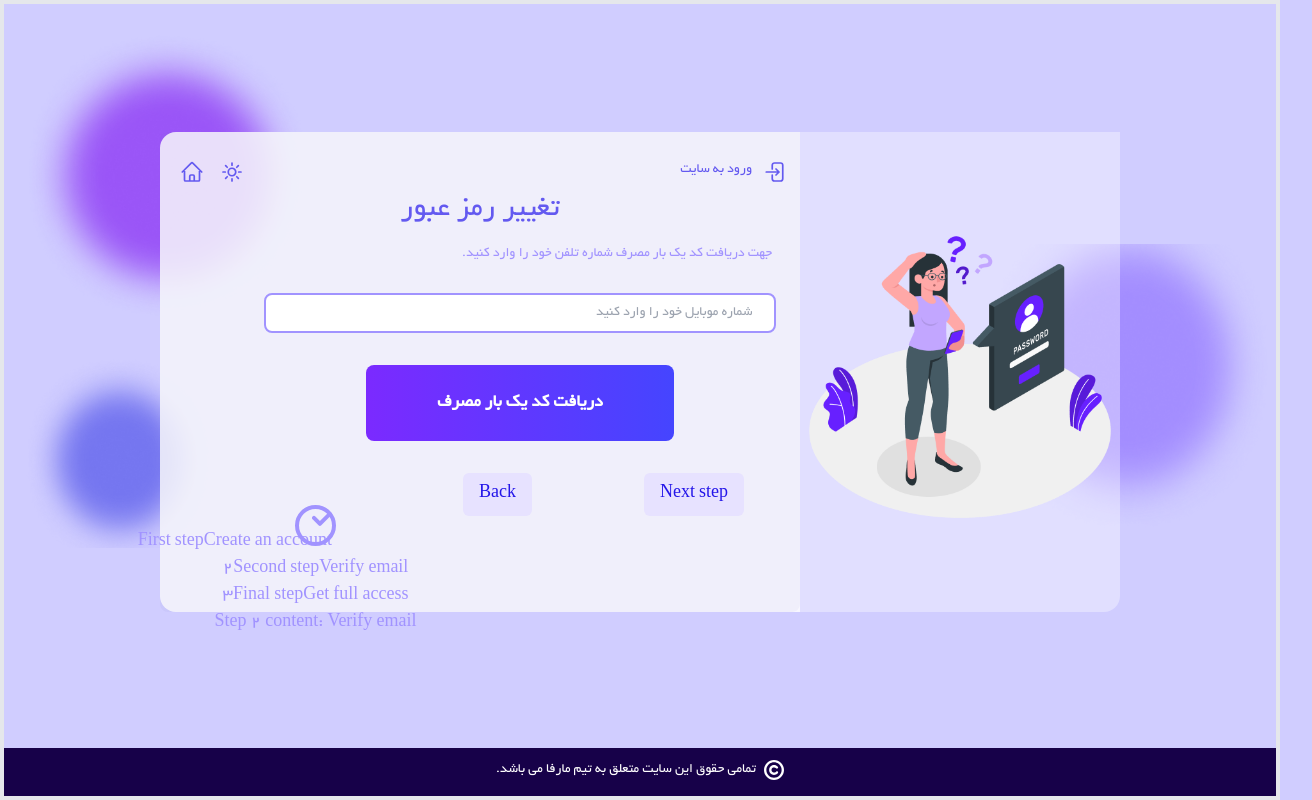
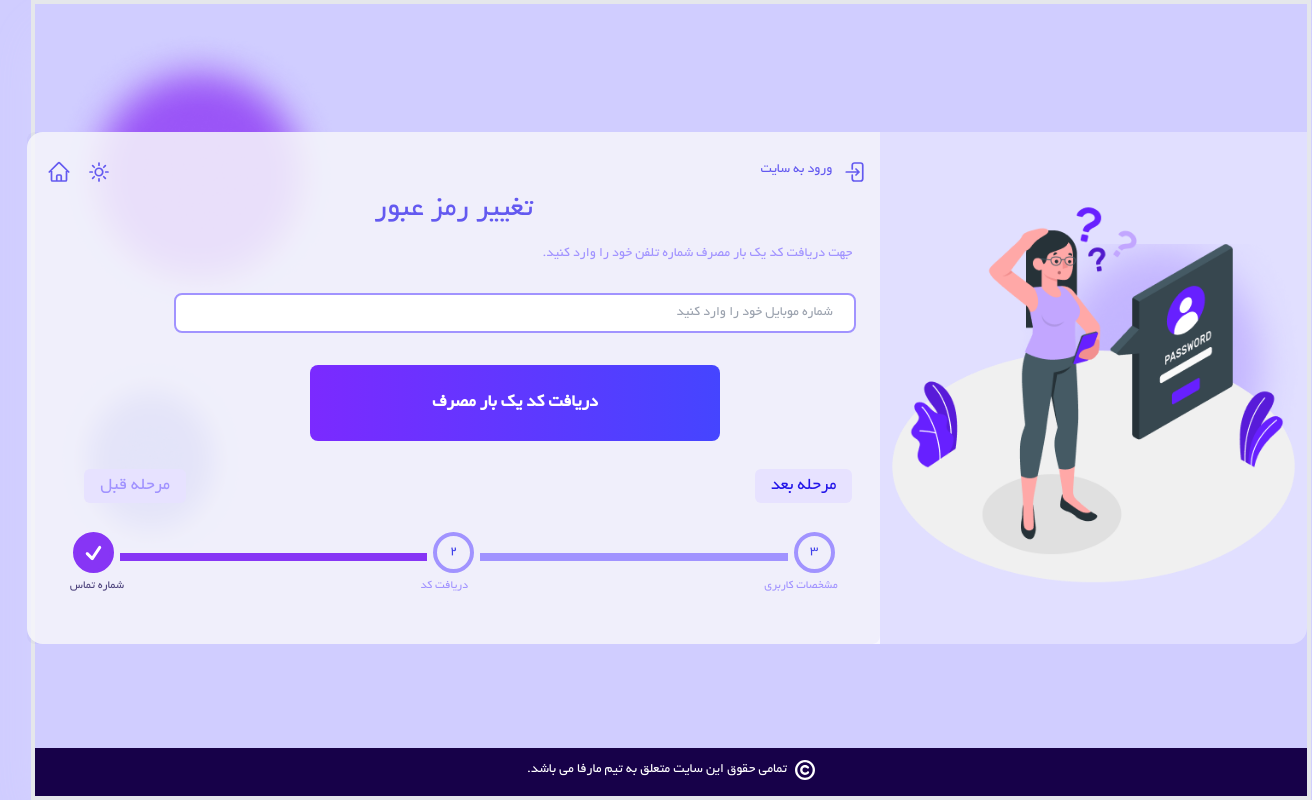
Before and after one commit to academy-react-winder402/New-Marfa, a React (Vite) app: page /auth/forget in a window 1280 px wide. Shown: the whole page, 1312 px wide, since content can reach past the window. Built offline with nearby package versions, Linux system fonts and the light colour scheme.

Commit message:
continue stepper level

```diff
--- a/index.html
+++ b/index.html
@@ -2,9 +2,9 @@
 <html lang="en" dir="rtl" >
   <head>
     <meta charset="UTF-8" />
-    <link rel="icon" type="image/svg+xml" href="/vite.svg" />
+    <link rel="icon" type="image/svg+xml" href="./src/assets/image/Logo/LogoTitle.png" />
     <meta name="viewport" content="width=device-width, initial-scale=1.0" />
-    <title>Vite + React</title>
+    <title>MARFA Tak Tik</title>
   </head>
   <body class="max-w-[1920px] mx-auto bg-bluec">
     <div id="root"></div>
--- a/src/component/RegisterComponent/FirstSection.jsx
+++ b/src/component/RegisterComponent/FirstSection.jsx
@@ -1,7 +1,8 @@
 import { Formik , Field , Form  } from "formik";
 import { Link } from "react-router-dom";
 import { useState } from 'react';
-import { Stepper, Button, Group } from '@mantine/core';
+// import { Stepper, Button, Group } from '@mantine/core';
+import './StyleStepper.css'
 const FirstSection = () => {
     const handleSubmit = () =>{
         return(
@@ -13,39 +14,39 @@ const FirstSection = () => {
 
 //  steper function
 
-    const steper = () => {
-        const [active, setActive] = useState(1);
-        const nextStep = () => setActive((current) => (current < 3 ? current + 1 : current));
-        const prevStep = () => setActive((current) => (current > 0 ? current - 1 : current));
+    // const steper = () => {
+    //     const [active, setActive] = useState(1);
+    //     const nextStep = () => setActive((current) => (current < 3 ? current + 1 : current));
+    //     const prevStep = () => setActive((current) => (current > 0 ? current - 1 : current));
 
-        return (
-            <>
-             <Group justify="center" mt="xl" className=" w-[80%] md:w-[90%] text-center text-[16px]
-             md:text-[18px] mt-8 mr-7 pb-8 text-[#A193FF] text-nowrap  ">
-                <Button onClick={nextStep} className="text-[#2416E9] bg-[#E7E2FF] py-2 px-4 rounded-md ml-28">Next step</Button>
-                <Button variant="default" onClick={prevStep} className="text-[#2416E9] bg-[#E7E2FF] py-2 px-4 rounded-md">Back</Button>
+    //     return (
+    //         <>
+    //          <Group justify="center" mt="xl" className=" w-[80%] md:w-[90%] text-center text-[16px]
+    //          md:text-[18px] mt-8 mr-7 pb-8 text-[#A193FF] text-nowrap  ">
+    //             <Button onClick={nextStep} className="text-[#2416E9] bg-[#E7E2FF] py-2 px-4 rounded-md ml-28">Next step</Button>
+    //             <Button variant="default" onClick={prevStep} className="text-[#2416E9] bg-[#E7E2FF] py-2 px-4 rounded-md">Back</Button>
 
-            </Group>
-            <Stepper active={active} onStepClick={setActive} className="flex flex-col w-[80%] md:w-[90%]
-            text-center text-[16px] md:text-[18px] mt-8 mr-7 pb-8 text-[#A193FF] text-nowrap  ">
-                <Stepper.Step label="First step" description="Create an account" className="border-4 w-[41px] h-[41px] rounded-full border-[#A193FF]">
-                Step 1 content: Create an account
-                </Stepper.Step>
-                <Stepper.Step label="Second step" description="Verify email">
-                Step 2 content: Verify email
-                </Stepper.Step>
-                <Stepper.Step label="Final step" description="Get full access">
-                Step 3 content: Get full access
-                </Stepper.Step>
-                <Stepper.Completed>
-                Completed, click back button to get to previous step
-                </Stepper.Completed>
-            </Stepper>
+    //         </Group>
+    //         <Stepper active={active} onStepClick={setActive} className="flex flex-col w-[80%] md:w-[90%]
+    //         text-center text-[16px] md:text-[18px] mt-8 mr-7 pb-8 text-[#A193FF] text-nowrap  ">
+    //             <Stepper.Step label="First step" description="Create an account" className="border-4 w-[41px] h-[41px] rounded-full border-[#A193FF]">
+    //             Step 1 content: Create an account
+    //             </Stepper.Step>
+    //             <Stepper.Step label="Second step" description="Verify email">
+    //             Step 2 content: Verify email
+    //             </Stepper.Step>
+    //             <Stepper.Step label="Final step" description="Get full access">
+    //             Step 3 content: Get full access
+    //             </Stepper.Step>
+    //             <Stepper.Completed>
+    //             Completed, click back button to get to previous step
+    //             </Stepper.Completed>
+    //         </Stepper>
 
 
-            </>
-        );
-    }
+    //         </>
+    //     );
+    // }
     return (
 
         <div className="w-full">
@@ -65,28 +66,32 @@ const FirstSection = () => {
                 </div>
             </Form>
         </Formik>
-        {/* <div className="flex flex-row justify-between w-[80%] md:w-[90%] text-center text-[16px] md:text-[18px] mt-8 mr-7 pb-8 text-[#A193FF] text-nowrap  ">
+        <div className="flex flex-row justify-between w-[80%] md:w-[90%] text-center text-[16px] md:text-[18px] mt-8 mr-7 pb-8 text-[#A193FF] text-nowrap  ">
 
              <div> <Link className="text-[#2416E9] bg-[#E7E2FF] py-2 px-4 rounded-md" to='/register'> مرحله بعد </Link></div>
              <div> <Link className="text-[#A193FF] bg-[#E7E2FF] py-2 px-4 rounded-md" to='/register'>مرحله قبل</Link></div>
         </div>
-        <div className="flex w-[80%] md:w-[90%] pb-4 text-[#3F40EA] mx-auto justify-around items-center text-center 2xl:max-w-2xl">
-                        <div className=" border-4 w-[41px] h-[41px] rounded-full border-[#A193FF]">3</div>
+        <div className="flex w-[80%] md:w-[90%] pb-1 text-[#3F40EA] mx-auto justify-around items-center text-center 2xl:max-w-2xl">
+                        <div className=" border-4 w-[41px] h-[41px] rounded-full border-[#A193FF] flex items-center justify-center">3</div>
                         <div className="w-2/5 border-4 h-0 mt-[8px] border-[#A193FF]"></div>
-                        <div className="border-4  w-[41px] h-[41px] rounded-full border-[#A193FF]">2</div>
-                        <div className="w-2/5 border-4 h-0 mt-[8px] border-[#A193FF]"></div>
-                        <div className="border-4  w-[41px] h-[41px] rounded-full bg-yellow-400 border-[#A193FF]">1</div>
+                        <div className="border-4  w-[41px] h-[41px] rounded-full border-[#A193FF] flex items-center justify-center">2</div>
+                        <div className="w-2/5 border-4 h-0 mt-[8px] border-[#8735F5]"></div>
+                        <div className="border-4  w-[41px] h-[41px] rounded-full bg-[#8735F5] border-[#8735F5] flex items-center justify-center">
+                            <svg width="21" height="20" viewBox="0 0 21 20" fill="none" xmlns="http://www.w3.org/2000/svg">
+                            <path d="M5.31066 9.56434C4.72487 8.97855 3.77513 8.97855 3.18934 9.56434C2.60355 10.1501 2.60355 11.0999 3.18934 11.6857L5.31066 9.56434ZM9.25 15.625L8.18934 16.6857C8.50711 17.0034 8.9506 17.162 9.39781 17.1177C9.84501 17.0734 10.2488 16.831 10.4981 16.4571L9.25 15.625ZM17.9981 5.20705C18.4576 4.51776 18.2713 3.58645 17.5821 3.12692C16.8928 2.6674 15.9615 2.85366 15.5019 3.54295L17.9981 5.20705ZM3.18934 11.6857L8.18934 16.6857L10.3107 14.5643L5.31066 9.56434L3.18934 11.6857ZM10.4981 16.4571L17.9981 5.20705L15.5019 3.54295L8.00192 14.7929L10.4981 16.4571Z" fill="white"/>
+                            </svg>
+                        </div>
          </div>
-         <div className="flex w-[80%] md:w-[90%] pb-4 mx-auto justify-between items-center text-center 2xl:max-w-2xl">
-                        <div className="  text-[#A193FF] text-nowrap b">مشخصات کاربری</div>
+         <div className="flex w-[80%] md:w-[90%] pb-4 mx-auto justify-between items-center text-center text-[12px] 2xl:max-w-2xl">
+                        <div className="  text-[#A193FF] text-nowrap">مشخصات کاربری</div>
 
                         <div className="   text-[#A193FF] text-nowrap" >دریافت کد</div>
 
                         <div className=" text-nowrap text-[#4E447D]">شماره تماس</div>
-         </div> */}
-            <div className="flex flex-row justify-between w-[80%] md:w-[90%] text-center text-[16px] md:text-[18px] mt-8 mr-7 pb-8 text-[#A193FF] text-nowrap  ">
+         </div>
+            {/* <div className="flex flex-row justify-between w-[80%] md:w-[90%] text-center text-[16px] md:text-[18px] mt-8 mr-7 pb-8 text-[#A193FF] text-nowrap  ">
             {steper()}
-            </div>
+            </div> */}
         </div>
      );
 }
--- a/src/component/RegisterComponent/RegisterIcon.jsx
+++ b/src/component/RegisterComponent/RegisterIcon.jsx
@@ -23,7 +23,7 @@ const RegisterIcon = () => {
              </ul>
             </div>
             <div className="items-center w-1/3">
-               <Link className="text-[#6359f0] flex flex-row gap-3" to='/login'>
+               <Link className="text-[#6359f0] flex flex-row gap-3" to='/auth/login'>
 
                  <svg xmlns="http://www.w3.org/2000/svg" fill="none" viewBox="0 0 24 24" stroke-width="1.7" stroke="currentColor" className="text-[#6359f0] h-6 w-6">
                   <path stroke-linecap="round" stroke-linejoin="round" d="M8.25 9V5.25A2.25 2.25 0 0 1 10.5 3h6a2.25 2.25 0 0 1 2.25 2.25v13.5A2.25 2.25 0 0 1 16.5 21h-6a2.25 2.25 0 0 1-2.25-2.25V15M12 9l3 3m0 0-3 3m3-3H2.25" />
--- /dev/null
+++ b/src/component/RegisterComponent/StyleStepper.css
@@ -0,0 +1,31 @@
+.root {
+    position: relative;
+    margin-top: 5px;
+  }
+
+  .input {
+    border-top: none;
+    border-left: none;
+    border-right: none;
+    border-bottom-width: 2px;
+    border-radius: 0;
+    padding-left: 0;
+    background-color: var(--mantine-color-body);
+  }
+
+  .label {
+    position: absolute;
+    z-index: 1;
+    pointer-events: none;
+    top: 7px;
+    color: var(--mantine-color-placeholder);
+    font-weight: 400;
+    font-size: var(--mantine-font-size-sm);
+    transition: color 100ms ease, transform 100ms ease, font-size 100ms ease;
+
+    &[data-floating] {
+      transform: translateY(-20px);
+      font-size: var(--mantine-font-size-xs);
+      color: var(--mantine-color-text);
+    }
+  }
--- a/src/routes/LayoutLogin.jsx
+++ b/src/routes/LayoutLogin.jsx
@@ -10,7 +10,7 @@ const LayoutLogin = () => {
         <>
            <div className="w-full bg-[#d7d5ff]">
                 <div className="shadow-2xl shadow-bluec mx-auto m-w-[1920px]">
-                   <div className="md:h-svh  border-4 md:max-h-[840px]   mx-auto shadow-2xl shadow-[#d7d5ff] bg-bluec
+                   <div className="md:h-svh  border-4 md:max-h-[840px] mx-auto shadow-2xl shadow-[#d7d5ff] bg-bluec
                     relative ">
 
                      {/* CILDERN */}
--- a/src/screen/Forget/Forget.jsx
+++ b/src/screen/Forget/Forget.jsx
@@ -8,7 +8,7 @@ import License from "../../component/LoginComponent/License";
 const Forget = () => {
     return (
         <>
-            <div className="w-[80%] h-[80%] md:w-[45rem] md:h-[30rem] xl:w-[60rem] 2xl:w-[70rem] 2xl:h-[32rem] mx-auto flex flex-col items-center mt-5 md:mt-[8rem]
+            <div className="w-[80%] h-[80%] md:w-[48rem] md:h-[30rem] lg:w-[64rem] lg:h-[32rem] xl:w-[80rem] xl:h-[32rem] mx-auto flex flex-col items-center mt-5 md:mt-[8rem]
               md:flex-row md:justify-center md:items-center">
                     <div className="w-full h-1/3 md:w-1/3 md:h-full bg-white  bg-opacity-35
                     rounded-t-2xl md:rounded-t-none md:rounded-r-2xl
--- a/src/screen/Loginpage/Login.jsx
+++ b/src/screen/Loginpage/Login.jsx
@@ -12,7 +12,7 @@ export const Login = () => {
 
         // <div className="w-full bg-bluec">
 
-            <div className="w-[80%] h-[80%] md:w-[45rem] md:h-[30rem] xl:w-[70rem] xl:h-[32rem] mx-auto flex flex-col items-center mt-5 md:mt-[8rem]
+            <div className="w-[80%] h-[80%] md:w-[48rem] md:h-[30rem] lg:w-[64rem] lg:h-[32rem] xl:w-[80rem] xl:h-[32rem] mx-auto flex flex-col items-center mt-5 md:mt-[8rem]
             md:flex-row md:justify-center md:items-center">
                 <div className="w-full h-1/3 md:w-1/3 md:h-full bg-white  bg-opacity-35
                 rounded-t-2xl md:rounded-t-none md:rounded-r-2xl
--- a/src/screen/Register/Register.jsx
+++ b/src/screen/Register/Register.jsx
@@ -8,7 +8,7 @@ import License from "../../component/LoginComponent/License";
 const Register = () => {
     return (
         <>
-             <div className="w-[80%] h-[80%] md:w-[45rem] md:h-[30rem] xl:w-[60rem] 2xl:w-[70rem] 2xl:h-[32rem] mx-auto flex flex-col items-center mt-5 md:mt-[8rem]
+             <div className="w-[80%] h-[80%] md:w-[48rem] md:h-[30rem] lg:w-[64rem] lg:h-[32rem] xl:w-[80rem] xl:h-[32rem] mx-auto flex flex-col items-center mt-5 md:mt-[8rem]
               md:flex-row md:justify-center md:items-center">
                     <div className="w-full h-1/3 md:w-1/3 md:h-full bg-white  bg-opacity-35
                     rounded-t-2xl md:rounded-t-none md:rounded-r-2xl
```
Also changed, not shown: src/assets/image/Logo/LogoTitle.png (added), src/assets/image/SVG/check.svg (added).
